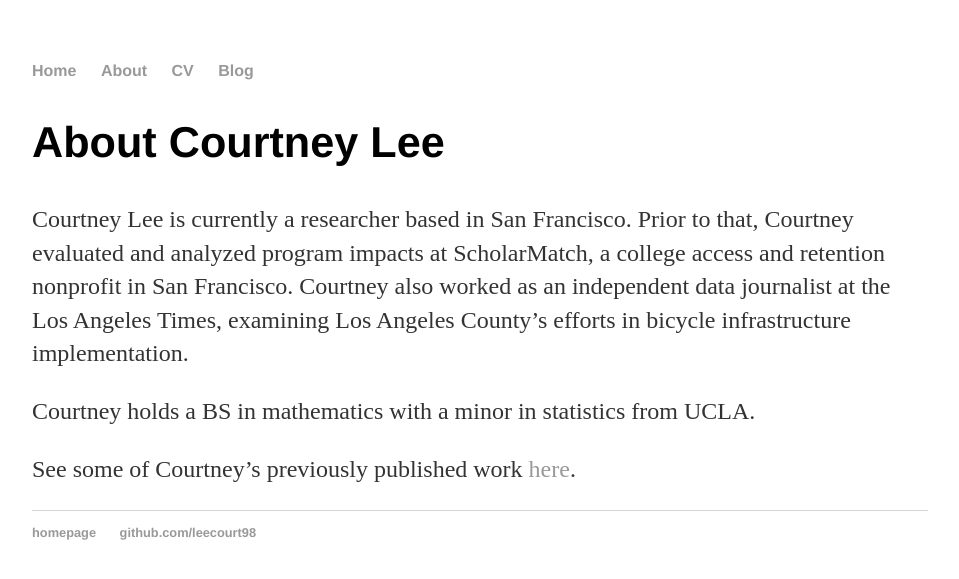
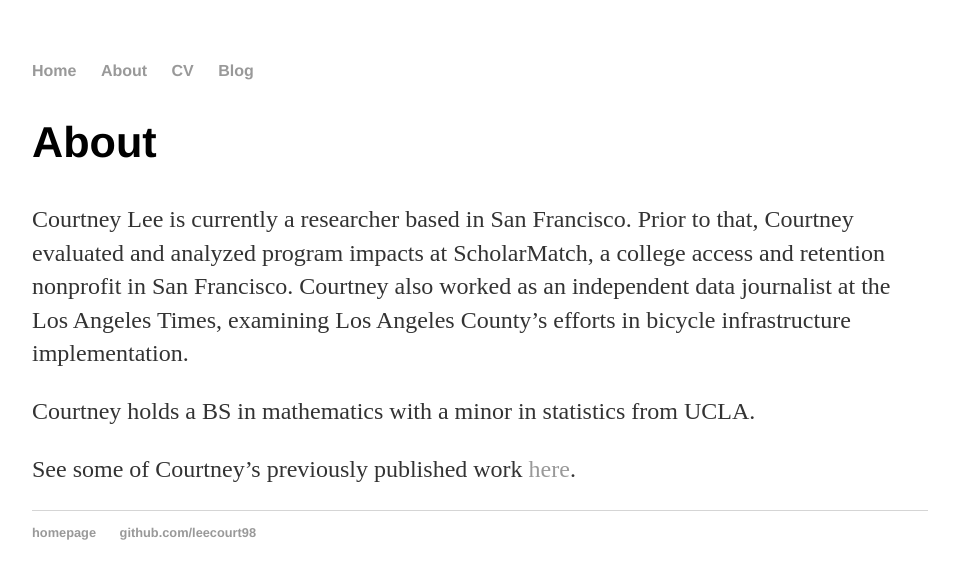
Before and after one commit to leecourt98/leecourt98.github.io, a Jekyll site: the page built from about/index.md, in a window 1280 px wide. Shown: the top 579 px of the page, without its empty margins (160-1119 px from the left). Built offline with Jekyll 4.4.1, drawn with Linux system fonts in a browser that asks for light colours.

Commit message:
Update index.md

```diff
--- a/about/index.md
+++ b/about/index.md
@@ -3,7 +3,7 @@ layout: default
 title: About
 ---
 
-## About Courtney Lee
+## About
 
 Courtney Lee is currently a researcher based in San Francisco.
 Prior to that, Courtney evaluated and analyzed program impacts at ScholarMatch,
```
